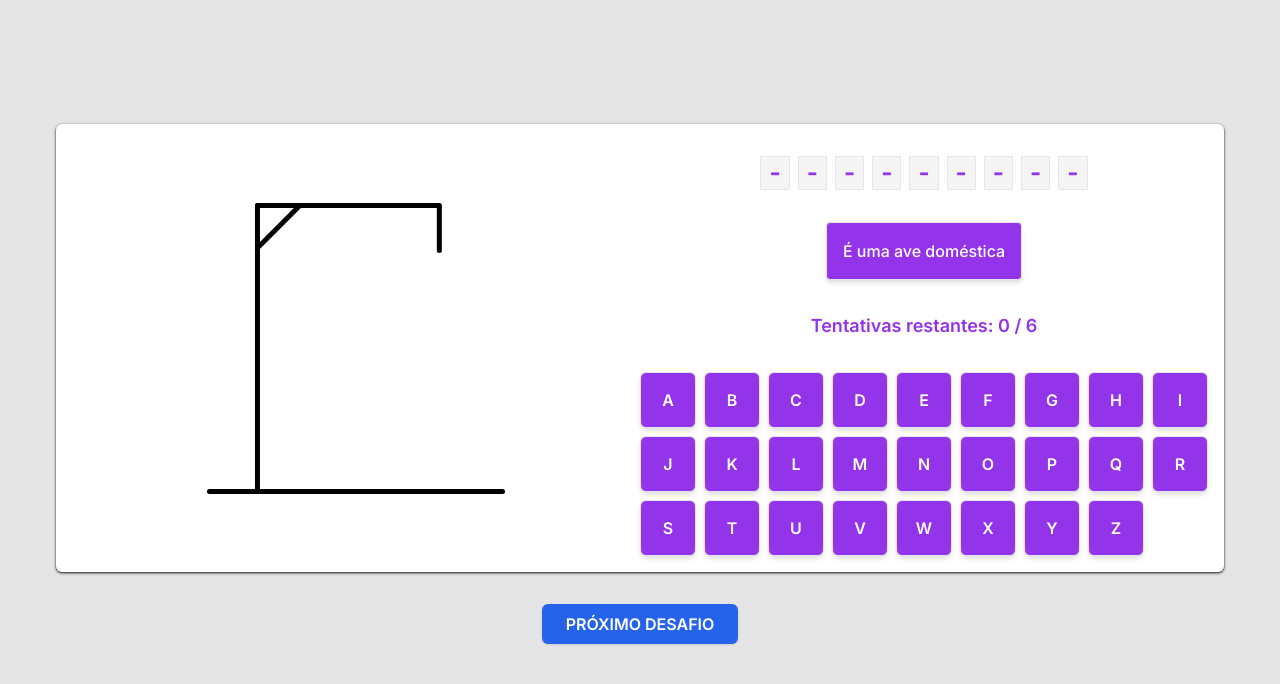
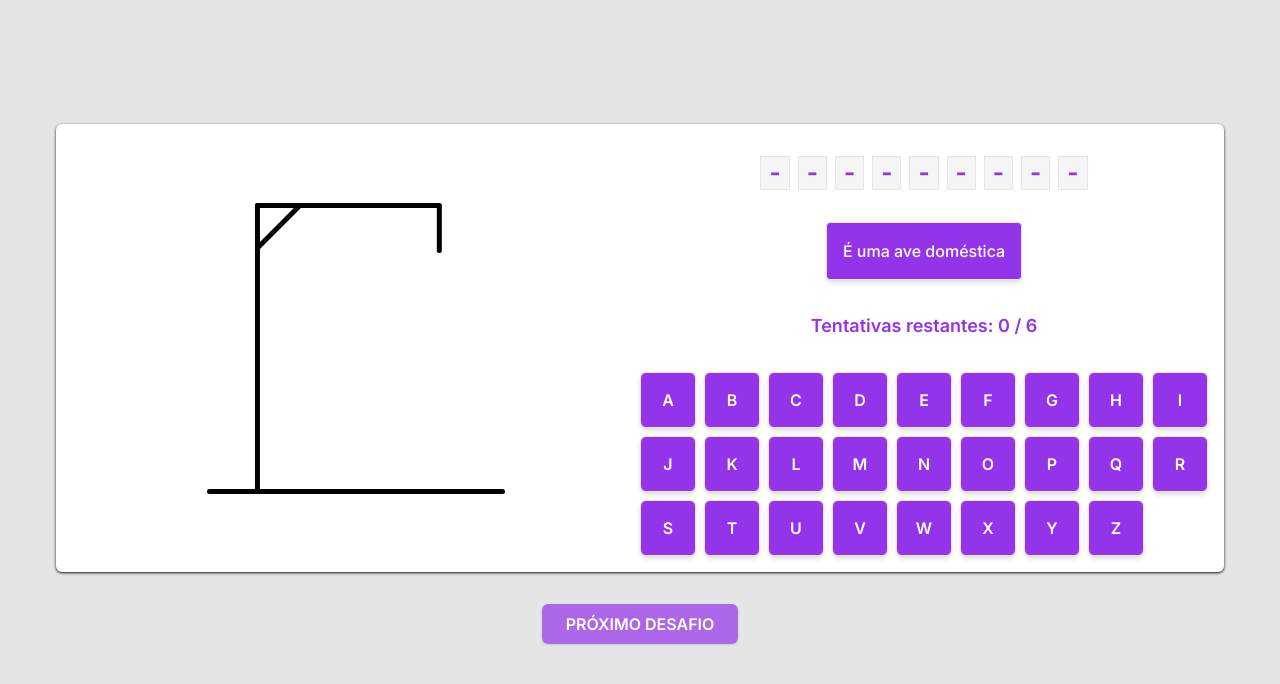
Before and after one commit to manoelps/Jogo-da-Forca-NextJS, a Next.js app: page / in a window 1280 px wide. Shown: the top 684 px of the page. Built offline with nearby package versions, Linux system fonts and the light colour scheme.

Commit message:
estilizado botao proximo desafio

```diff
--- a/src/app/page.tsx
+++ b/src/app/page.tsx
@@ -74,8 +74,7 @@ const Home = () => {
         <button
           onClick={gameReset}
           className={classNames(
-            'px-8 py-3 lg:px-6 lg:py-2  md:px-6 md:py-2 bg-blue-600 text-white font-semibold rounded-md shadow',
-            { 'bg-gray-400 cursor-not-allowed': !true }
+            'px-8 py-3 lg:px-6 lg:py-2  md:px-6 md:py-2 bg-purple-600/70 text-white font-semibold rounded-md shadow hover:scale-95'
           )}
         >
           PRÓXIMO DESAFIO
```
